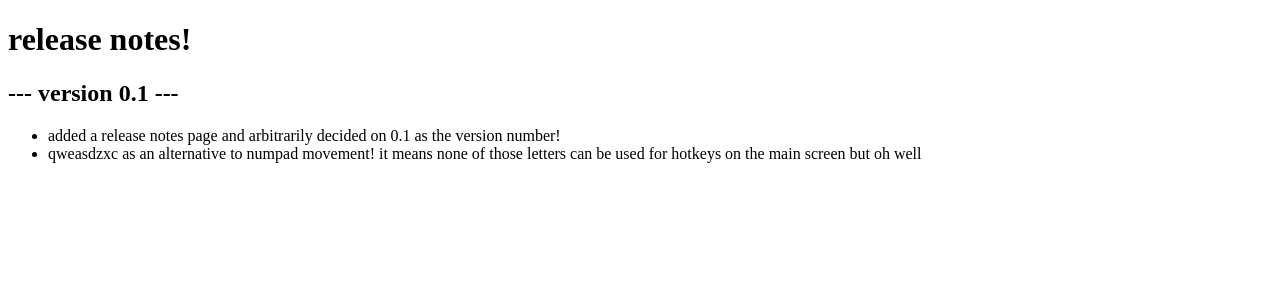
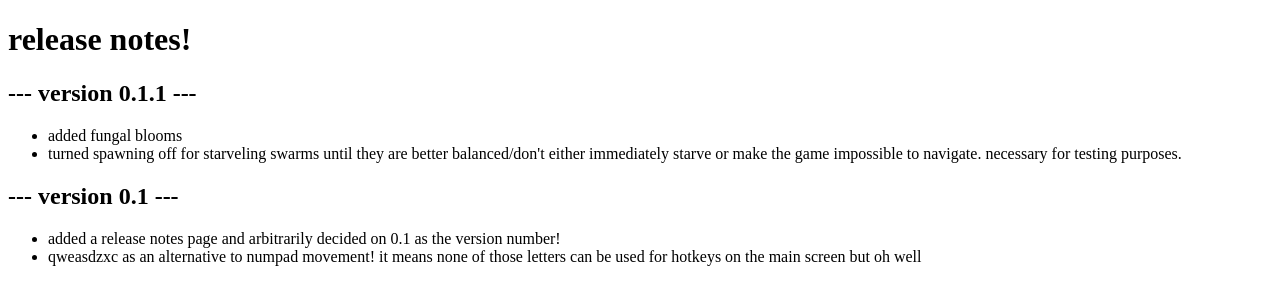
Before and after one commit to bnemeton/flamecant, a website: page notes.html in a window 1280 px wide. Drawn offline with Linux system fonts and the light colour scheme.

Commit message:
Update notes.html

```diff
--- a/notes.html
+++ b/notes.html
@@ -8,6 +8,11 @@
 </head>
 <body>
     <h1>release notes!</h1>
+    <h2>--- version 0.1.1 ---</h2>
+    <ul>
+        <li>added fungal blooms</li>
+        <li>turned spawning off for starveling swarms until they are better balanced/don't either immediately starve or make the game impossible to navigate. necessary for testing purposes.</li>
+    </ul>
     <h2>--- version 0.1 ---</h2>
     <ul>
        <li>added a release notes page and arbitrarily decided on 0.1 as the version number!</li>
```
